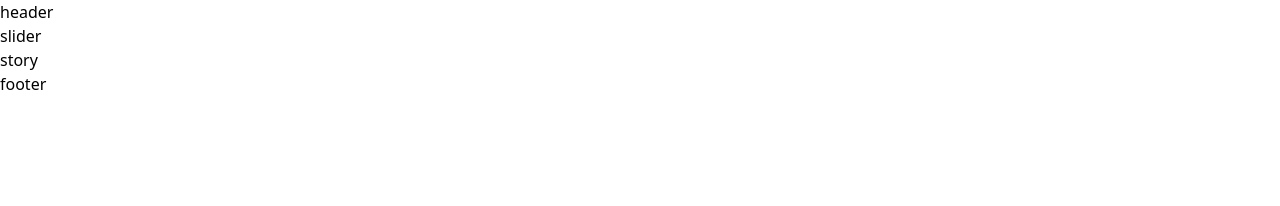
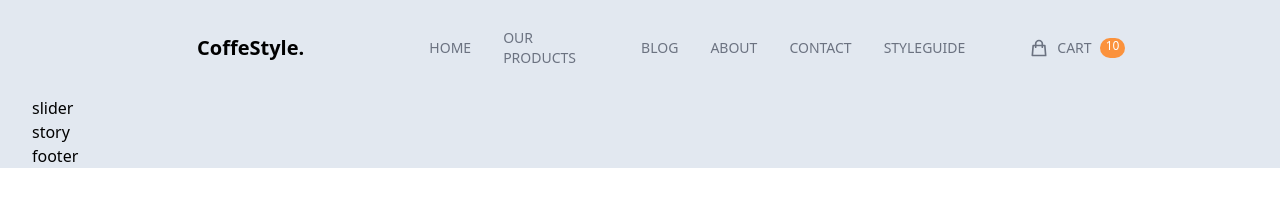
Before and after one commit to diepledinh98/tailwins-css-coffe-style, a website: page public/index.html in a window 1280 px wide. Drawn offline with Linux system fonts and the light colour scheme.

Commit message:
add_header

```diff
--- a/package.json
+++ b/package.json
@@ -4,12 +4,16 @@
   "description": "",
   "main": "index.js",
   "scripts": {
-    "build:css": "tailwindcss -i ./src/input.css -o ./public/output.css --watch"
+    "build:css": "tailwindcss -i ./src/input.css -o ./public/output.css --watch",
+    "start:dev": "live-server public"
   },
   "keywords": [],
   "author": "",
   "license": "ISC",
   "devDependencies": {
     "tailwindcss": "^3.0.24"
+  },
+  "dependencies": {
+    "live-server": "^1.2.2"
   }
 }
--- a/public/index.html
+++ b/public/index.html
@@ -6,14 +6,56 @@
     <meta http-equiv="X-UA-Compatible" content="IE=edge">
     <meta name="viewport" content="width=device-width, initial-scale=1.0">
     <title>Tailwind css</title>
-    <link href="./output.css" rel="stylesheet">
+    <link href="./output.css" type="text/css" rel="stylesheet">
 </head>
 
 <body>
     <div class="root">
-        <div class="content-wrapper">
-            <header>
-                header
+        <div class="content-wrappe max-w-screen-2xl text-base mx-auto px-8 bg-slate-200">
+            <header class="py-6 mx-10">
+                <nav class="flex flex-row justify-between items-center">
+                    <div class="logo basis-2/6 text-center text-xl font-semibold cursor-pointer">
+                        CoffeStyle.
+                    </div>
+
+                    <ul
+                        class="basis-3/6 flex items-center justify-end gap-8 uppercase text-sm text-gray-500 font-medium">
+                        <li class="ct-top-memu-item">
+                            <a class="" href="#">Home</a>
+                        </li>
+                        <li class="ct-top-memu-item">
+                            <a class="" href="#">Our Products</a>
+                        </li>
+                        <li class="ct-top-memu-item">
+                            <a class="" href="#">Blog</a>
+                        </li>
+                        <li class="ct-top-memu-item">
+                            <a class="" href="#">About</a>
+                        </li>
+                        <li class="ct-top-memu-item">
+                            <a class="" href="#">Contact</a>
+                        </li>
+                        <li class="ct-top-memu-item">
+                            <a class="" href="#">StyleGuide</a>
+                        </li>
+
+                    </ul>
+
+                    <ul
+                        class="basis-1/6 flex justify-start items-center ml-16 uppercase text-sm text-gray-500 font-medium">
+                        <li class="flex">
+                            <a href="#" class="flex">
+                                <svg xmlns="http://www.w3.org/2000/svg" class="tc-icon" fill="none" viewBox="0 0 24 24"
+                                    stroke="currentColor" stroke-width="2">
+                                    <path stroke-linecap="round" stroke-linejoin="round"
+                                        d="M16 11V7a4 4 0 00-8 0v4M5 9h14l1 12H4L5 9z" />
+                                </svg>
+                                <span class="mx-2">Cart</span>
+                                <span class="tc-bagde bg-orange-400 text-white">10</span>
+                            </a>
+                        </li>
+                    </ul>
+                </nav>
             </header>
             <main>
                 <div class="slider">
--- a/src/input.css
+++ b/src/input.css
@@ -1,3 +1,15 @@
 @tailwind base;
 @tailwind components;
 @tailwind utilities;
+
+.ct-top-memu-item{
+    @apply cursor-pointer py-1 hover:text-gray-800 relative after:absolute after:bottom-0 after:left-0 after:bg-light-coffee after:h-0.5 after:w-0 hover:after:w-full after:transition-all after:ease-in-out after:duration-300;
+}
+
+.tc-icon{
+    @apply w-5 h-5 inline-block;
+}
+
+.tc-bagde{
+    @apply text-xs text-center rounded-full px-1.5;
+}
--- a/tailwind.config.js
+++ b/tailwind.config.js
@@ -1,7 +1,11 @@
 module.exports = {
   content: ["./public/**/*.{html,js}"],
   theme: {
-    extend: {},
+    extend: {
+      colors: {
+        'light-coffee': '#C89F94'
+      }
+    },
   },
   plugins: [],
 }
```
Also changed, not shown: public/output.css, 3 other files.
